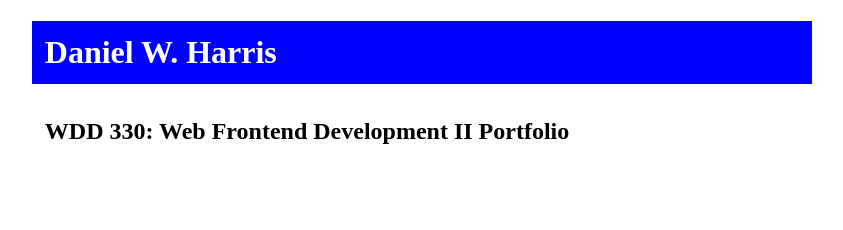
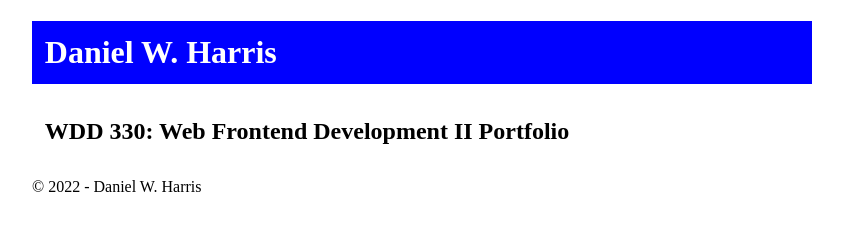
Before and after one commit to dh5harris/wdd330, a plain HTML site: page index.html in a window 1280 px wide. Shown: the whole page, without its empty margins (218-1061 px from the left). Drawn offline with Linux system fonts and the light colour scheme.

Commit message:
added footer and ordered list

```diff
--- a/index.html
+++ b/index.html
@@ -17,7 +17,11 @@
     </header>
     <main>
       <h2>WDD 330: Web Frontend Development II Portfolio</h2>
+      <ol></ol>
     </main>
+    <footer>
+      <p>&copy; 2022 - Daniel W. Harris</p>
+    </footer>
     <script src="js/main.js"></script>
   </body>
 </html>
```
